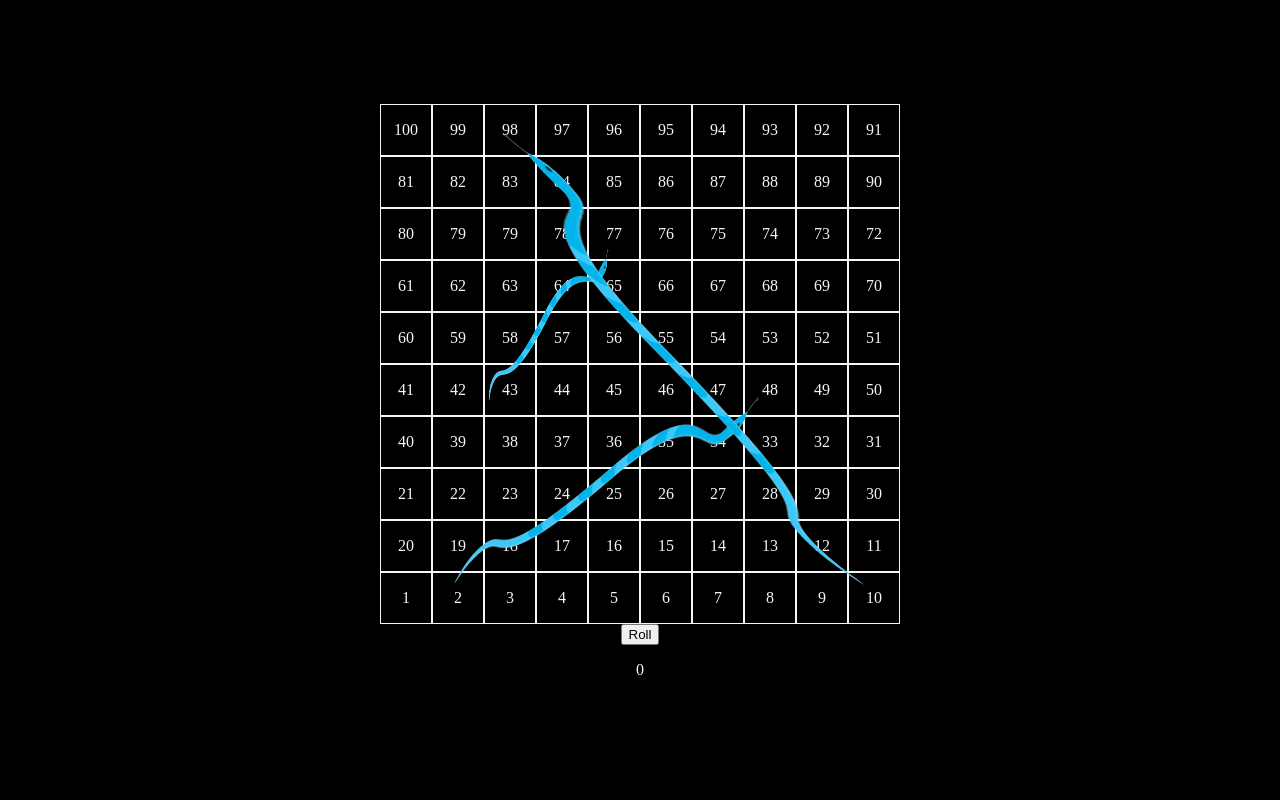
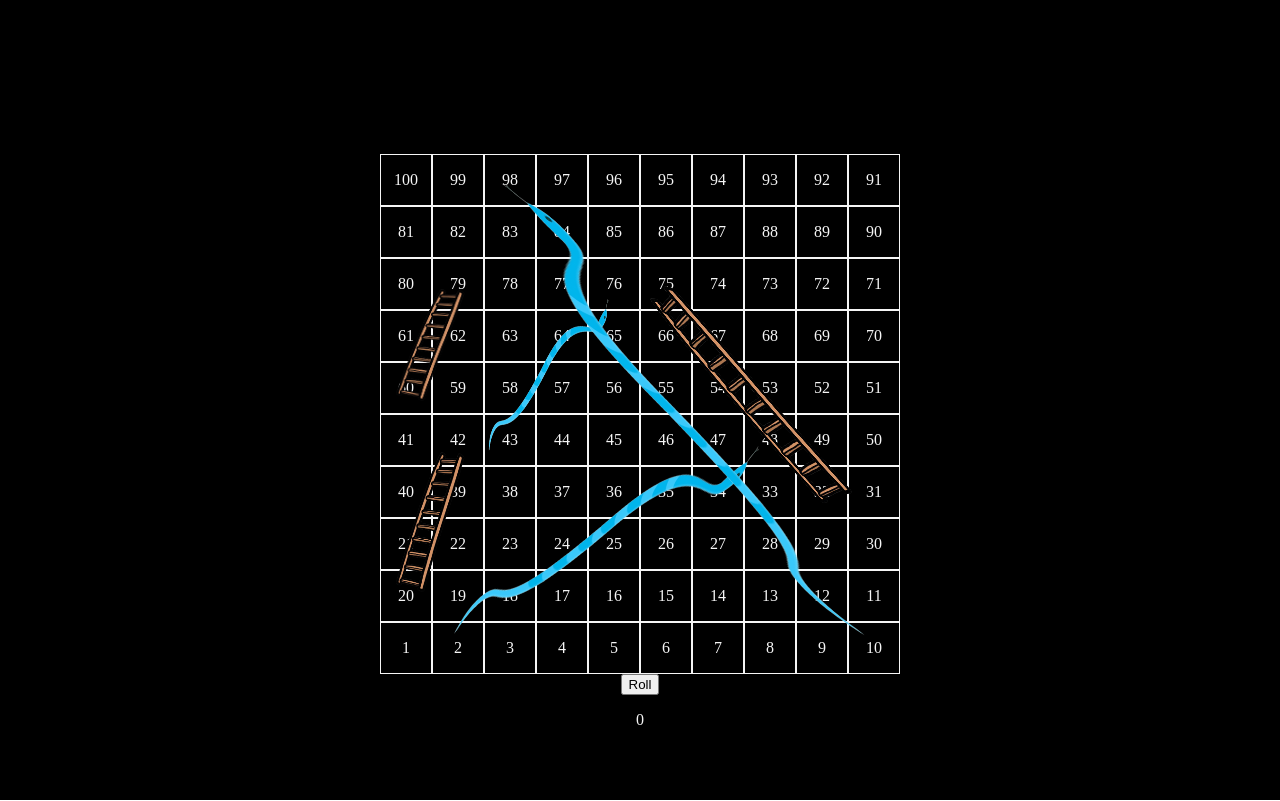
Before and after one commit to Abhikd/snake-and-ladders-typescript, a React (Create React App) app: page / in a window 1280 px wide. Built offline with nearby package versions, Linux system fonts and the light colour scheme.

Commit message:
Added ladders to the board

```diff
--- a/src/App.css
+++ b/src/App.css
@@ -6,6 +6,7 @@
   align-items: center;
   color: whitesmoke;
   min-height: 100vh;
+  overflow: hidden;
 }
 
 .column__Style{
@@ -21,6 +22,7 @@
 .board__Style{
   display: flex;
   flex-direction: row;
+  margin-top: 100px;
 }
 
 .snake__Style {
@@ -38,3 +40,19 @@
   margin-top: -700px;
   margin-left: 90px;
 }
+
+
+.ladder__Style{
+  margin-top: -300px;
+}
+
+.ladder1__Style{
+  margin-top: -400px;
+  transform:  rotate(-50deg);
+  margin-left: 300px;
+}
+
+.ladder2__Style{
+  margin-top: -220px;
+  margin-right: 420px;
+}
--- a/src/App.tsx
+++ b/src/App.tsx
@@ -2,6 +2,7 @@ import React, { useState } from 'react';
 import './App.css';
 import Snake from './Snake';
 import Square from './Square';
+import Ladder from './Ladder'
 
 const initialState: string[]  = [ "1", "2", "3", "4", "5", "6", "7", "8", "9", "10",
                                  "11", "12", "13", "14", "15", "16", "17", "18", "19", "20",
@@ -41,6 +42,11 @@ function App() {
         else if(temp === 76) temp = 42;
         else if(temp === 97) temp = 9;
        }
+       else if(temp === 19 || temp === 31 || temp === 59){
+        if(temp === 19) temp = 41;
+        else if(temp === 31) temp = 75;
+        else temp = 78;
+       }
       if(numbers[temp] === "P2") numbers[temp] = "P1 P2"
       else numbers[temp] = "P1";
       if(numbers[index] === "P1 P2") numbers[index] = "P2";
@@ -68,6 +74,11 @@ function App() {
           if(temp2 === 47) temp2 = 1;
           else if(temp2 === 76) temp2 = 42;
           else if(temp2 === 97) temp2 = 9;
+         }
+         else if(temp2 === 19 || temp2 === 41 || temp2 === 59){
+          if(temp2 === 19) temp2 = 45;
+          else if(temp2 === 41) temp2 = 75;
+          else temp2 = 78;
          }
         if(numbers[temp2] === "P1") numbers[temp2] = "P1 P2" ;
         else numbers[temp2] = "P2";
@@ -115,7 +126,7 @@ function App() {
      <div>
       <Square state={gameState[97]} />
       <Square state={gameState[82]} />
-      <Square state={gameState[78]} />
+      <Square state={gameState[77]} />
       <Square state={gameState[62]} />
       <Square state={gameState[57]} />
       <Square state={gameState[42]} />
@@ -128,7 +139,7 @@ function App() {
      <div>
       <Square state={gameState[96]} />
       <Square state={gameState[83]} />
-      <Square state={gameState[77]} />
+      <Square state={gameState[76]} />
       <Square state={gameState[63]} />
       <Square state={gameState[56]} />
       <Square state={gameState[43]} />
@@ -141,7 +152,7 @@ function App() {
      <div>
       <Square state={gameState[95]} />
       <Square state={gameState[84]} />
-      <Square state={gameState[76]} />
+      <Square state={gameState[75]} />
       <Square state={gameState[64]} />
       <Square state={gameState[55]} />
       <Square state={gameState[44]} />
@@ -154,7 +165,7 @@ function App() {
      <div>
       <Square state={gameState[94]} />
       <Square state={gameState[85]} />
-      <Square state={gameState[75]} />
+      <Square state={gameState[74]} />
       <Square state={gameState[65]} />
       <Square state={gameState[54]} />
       <Square state={gameState[45]} />
@@ -167,7 +178,7 @@ function App() {
      <div>
       <Square state={gameState[93]} />
       <Square state={gameState[86]} />
-      <Square state={gameState[74]} />
+      <Square state={gameState[73]} />
       <Square state={gameState[66]} />
       <Square state={gameState[53]} />
       <Square state={gameState[46]} />
@@ -180,7 +191,7 @@ function App() {
      <div>
       <Square state={gameState[92]} />
       <Square state={gameState[87]} />
-      <Square state={gameState[73]} />
+      <Square state={gameState[72]} />
       <Square state={gameState[67]} />
       <Square state={gameState[52]} />
       <Square state={gameState[47]} />
@@ -193,7 +204,7 @@ function App() {
      <div>
       <Square state={gameState[91]} />
       <Square state={gameState[88]} />
-      <Square state={gameState[72]} />
+      <Square state={gameState[71]} />
       <Square state={gameState[68]} />
       <Square state={gameState[51]} />
       <Square state={gameState[48]} />
@@ -206,7 +217,7 @@ function App() {
      <div>
       <Square state={gameState[90]} />
       <Square state={gameState[89]} />
-      <Square state={gameState[71]} />
+      <Square state={gameState[70]} />
       <Square state={gameState[69]} />
       <Square state={gameState[50]} />
       <Square state={gameState[49]} />
@@ -222,7 +233,9 @@ function App() {
      <p id="p">0</p>
 
    <Snake />
-    </div>
+
+    <Ladder />
+     </div>
   );
 }
 
--- /dev/null
+++ b/src/Ladder.tsx
@@ -0,0 +1,29 @@
+import React from 'react'
+
+const ladder = () => {
+  return (
+    <div>
+         <div className='ladder__Style'>
+
+<img src={require('./ladder.png')} height="150px" width="100px"></img>
+
+</div>
+
+
+<div className='ladder1__Style'>
+
+<img src={require('./ladder.png')} height="300px" width="100px"></img>
+
+</div>
+
+<div className='ladder2__Style'>
+
+<img src={require('./ladder.png')} height="120px" width="100px"></img>
+
+</div>
+
+    </div>
+  )
+}
+
+export default ladder
```
Also changed, not shown: src/ladder.png (added).
